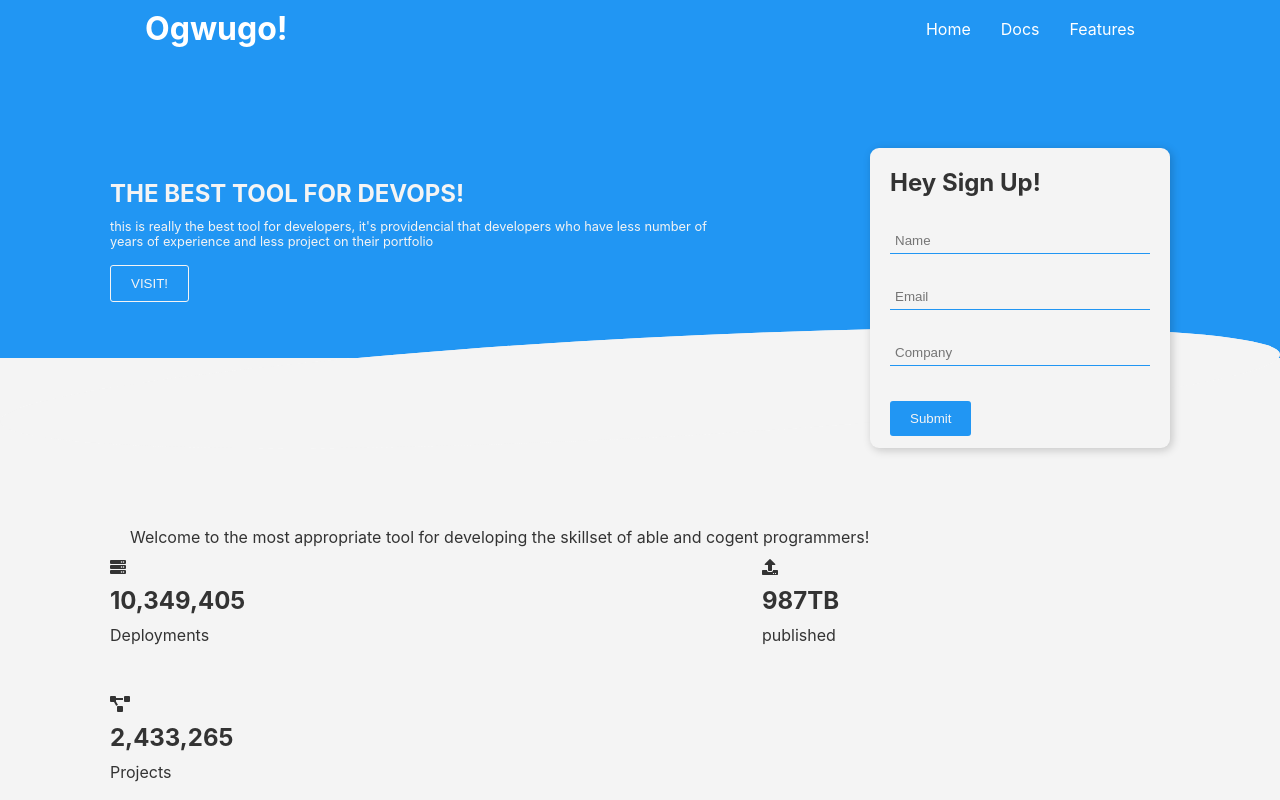
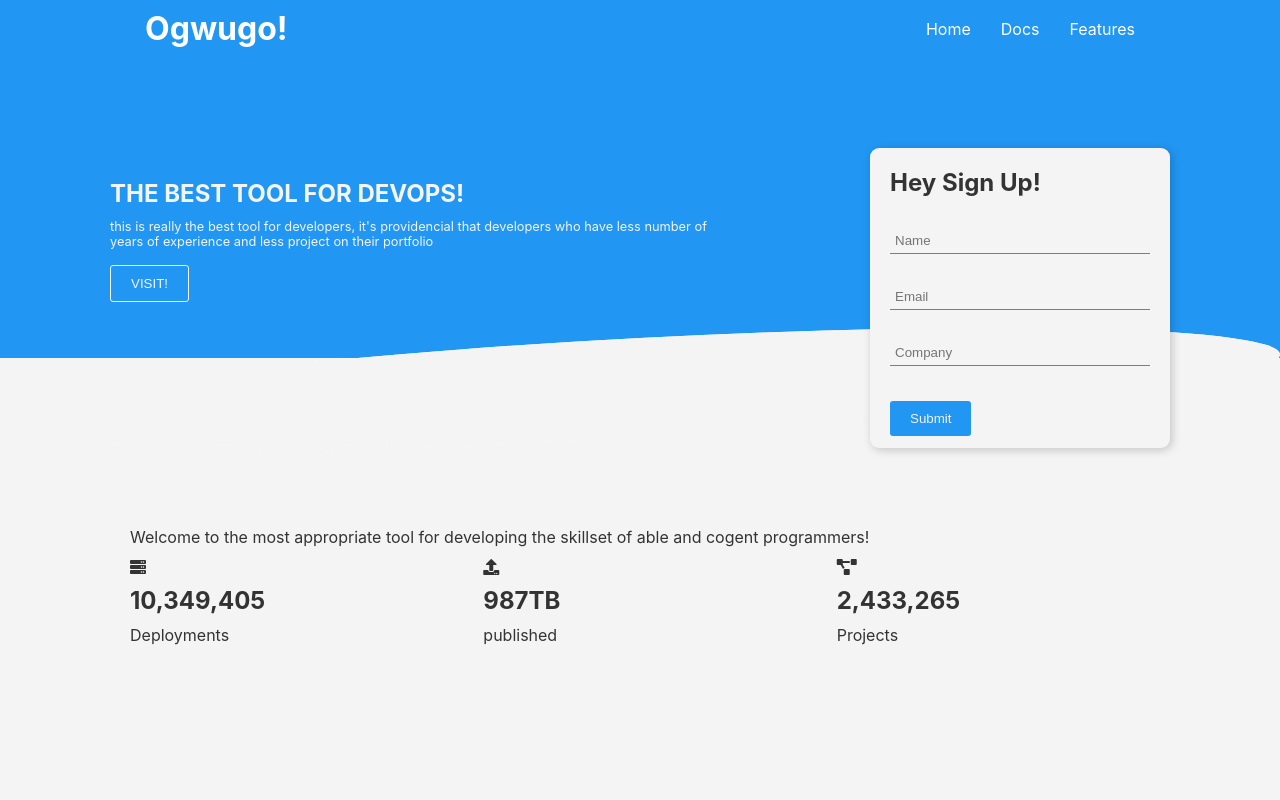
Before and after one commit to NorVirae/ogcloud, a React (Create React App) app: page / in a window 1280 px wide. Built offline with nearby package versions, Linux system fonts and the light colour scheme.

Commit message:
added another grid to sustain elements with three columns

```diff
--- a/src/App.css
+++ b/src/App.css
@@ -88,6 +88,8 @@ nav ul li {
     width: 100%;
 }
 
+/* grids */
+
 .grid {
     display: grid;
     grid-template-columns: 60% 40%;
@@ -97,6 +99,10 @@ nav ul li {
     overflow: visible;
     gap:40px;
 
+}
+
+.grid-3 {
+    grid-template-columns: repeat(3, 1fr);
 }
 
 .card {
```
